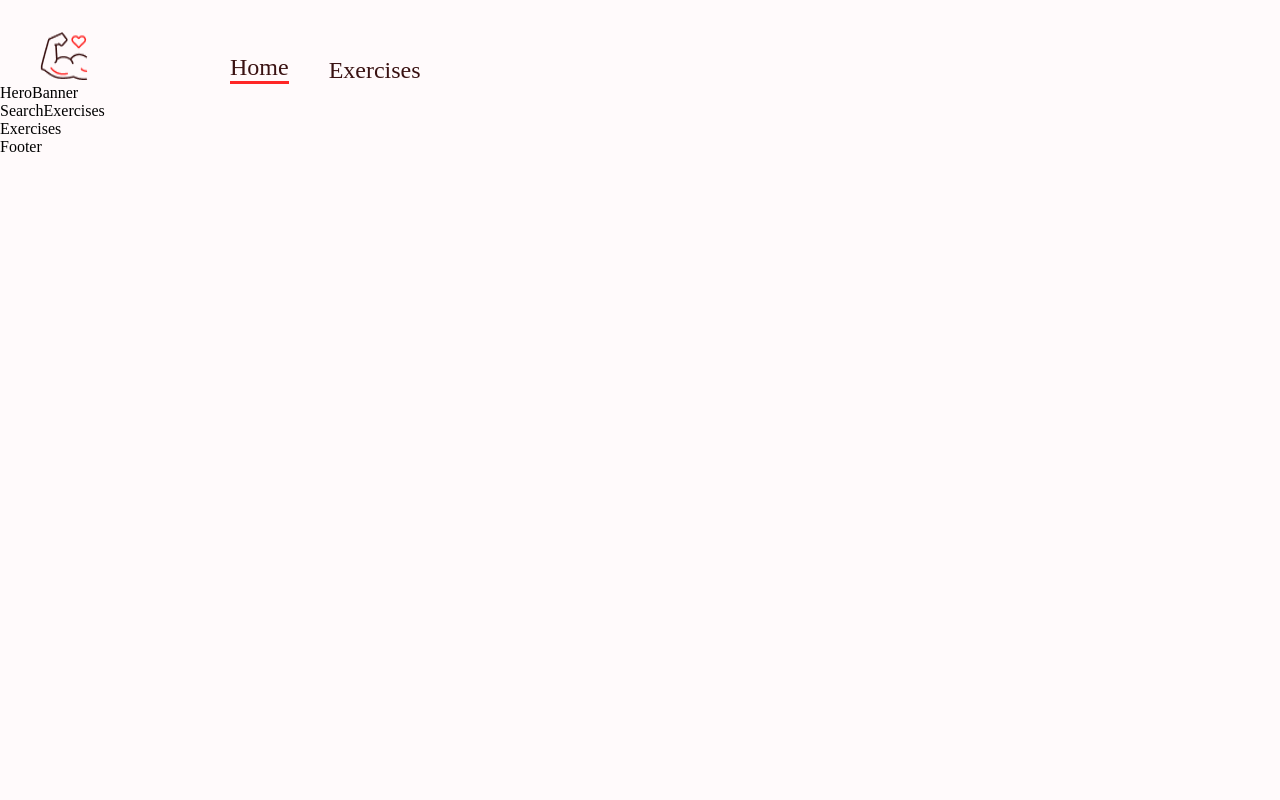
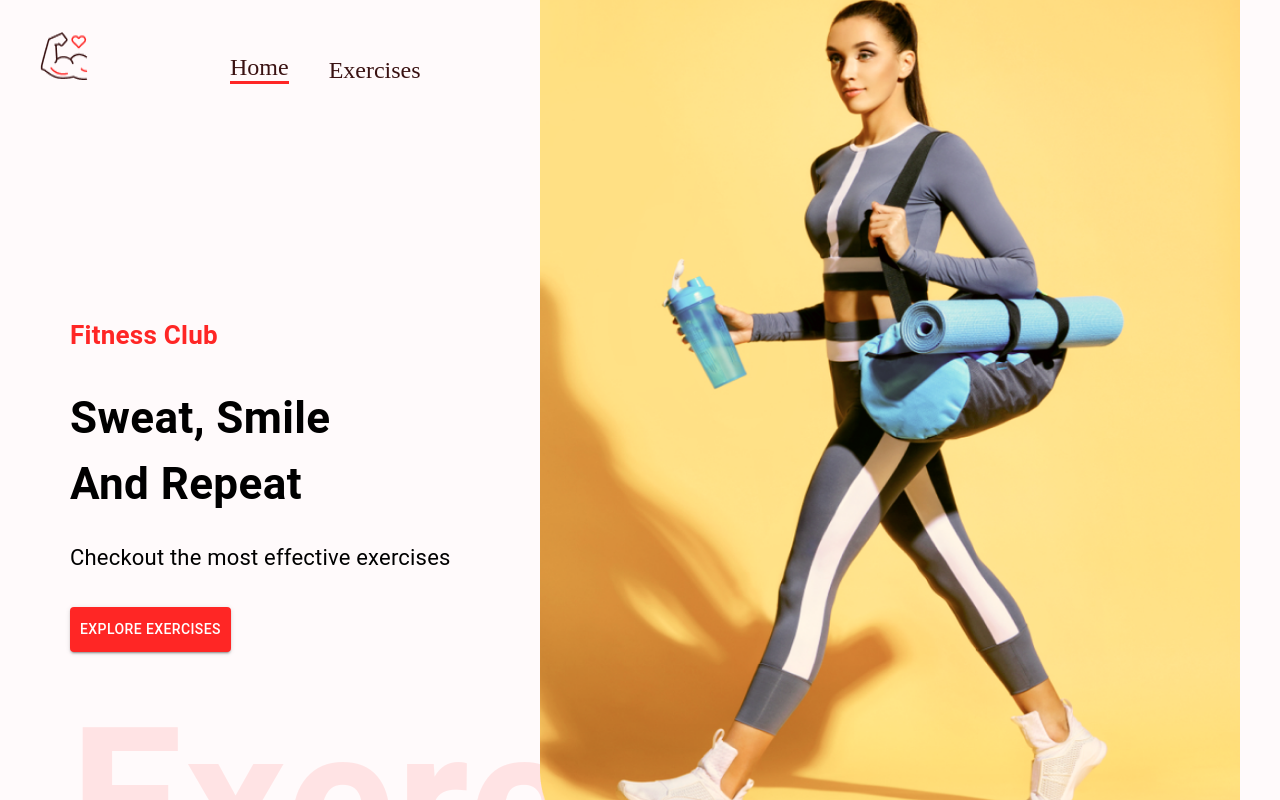
Before and after one commit to ShivanshuShekhar/Workout-Wizard, a React (Create React App) app: page / in a window 1280 px wide. Shown: the top 800 px of the page. Built offline with nearby package versions, Linux system fonts and the light colour scheme.

Commit message:
Hero Banner

```diff
--- a/src/components/HeroBanner.js
+++ b/src/components/HeroBanner.js
@@ -1,8 +1,37 @@
-import React from 'react'
+import React from 'react';
+import { Box, Stack, Typography, Button } from '@mui/material';
+import HeroBannerImage from '../assets/images/banner.png';
 
 function HeroBanner() {
   return (
-    <div>HeroBanner</div>
+    <Box sx={{
+        mt: {lg: '212px', xs: '70px'},
+        ml: {sm: '50px'}
+      }} position="relative" p="20px">
+
+      <Typography color="#FF2625" fontWeight="600" fontSize="26px">
+        Fitness Club
+      </Typography>
+
+      <Typography fontWeight={700} sx={{fontSize: {lg: '44px', xs: '40px'}}} mb="23px" mt="30px">
+        Sweat, Smile <br /> And Repeat
+      </Typography>
+
+      <Typography fontSize="22px" lineHeight="35px" mb={4}>
+        Checkout the most effective exercises
+      </Typography>
+
+      <Button variant='contained' color='error' href='#exercises' sx={{backgroundColor: '#FF2625', padding: '10px'}}>
+        Explore Exercises
+      </Button>
+
+      <Typography fontWeight={600} color="#FF2625" sx={{ opacity: 0.1, display: {lg: 'block', xs: 'none'}}} fontSize="200px">
+        Exercise
+      </Typography>
+
+      <img src={HeroBannerImage} alt="banner" className='hero-banner-img' />
+
+    </Box>
   )
 }
 
```
